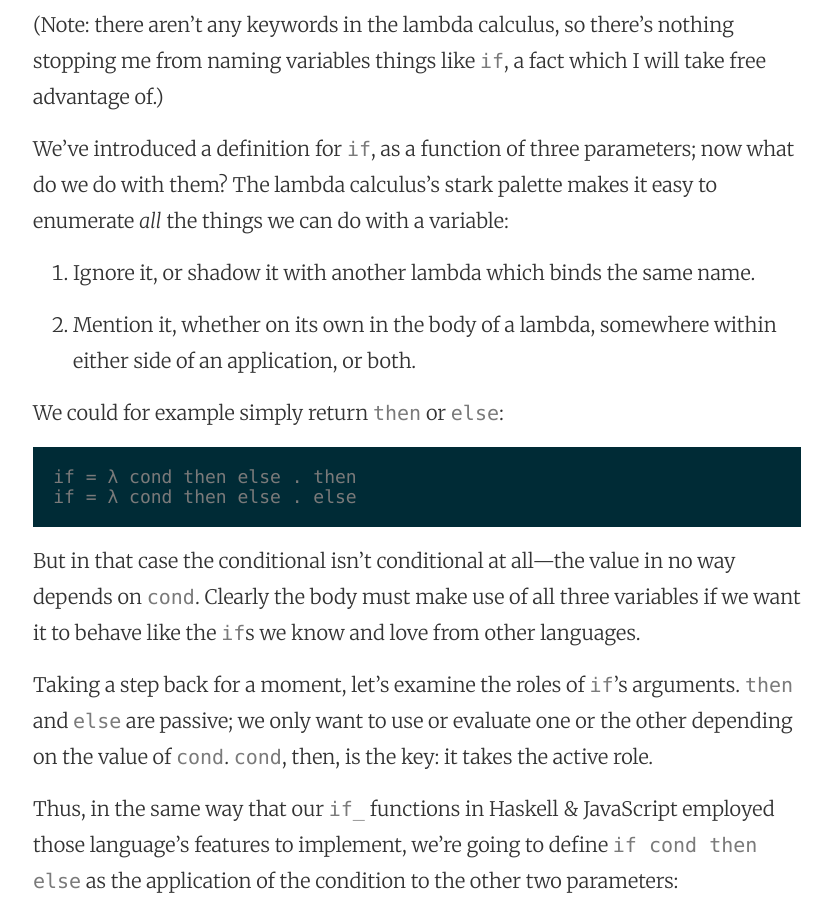
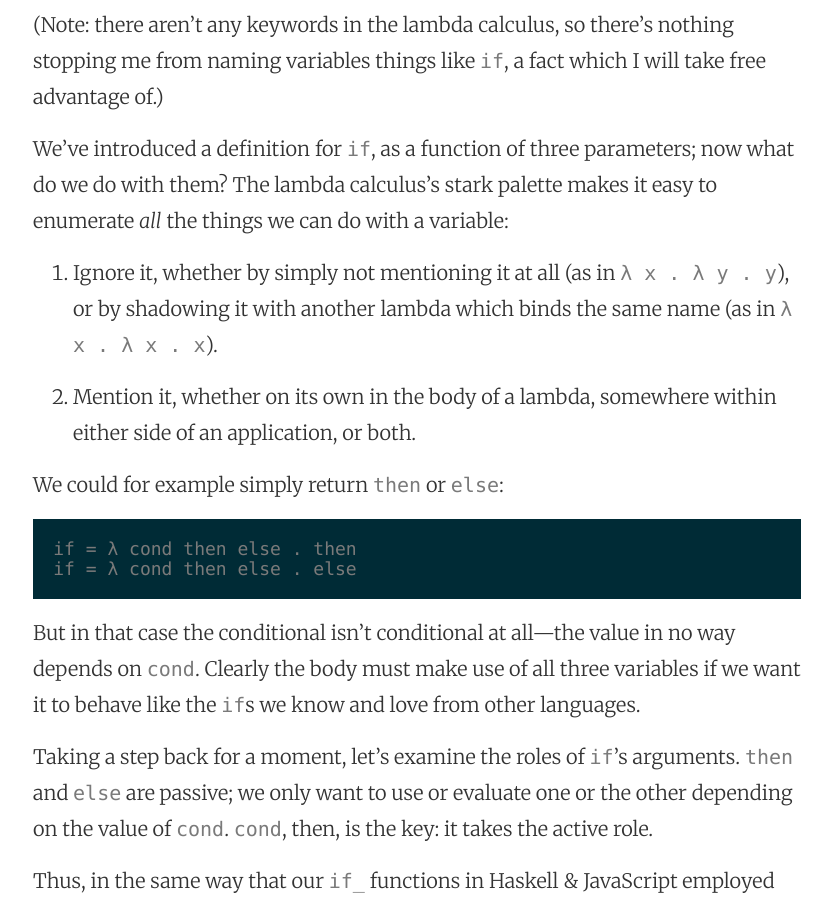
Before and after one commit to robrix/robrix.github.io, a Jekyll site: the page built from _posts/2020-03-29-all-you-need-is-lambda-1-booleans.md, in a window 1280 px wide and 900 px high, scrolled down 6061 px. Shown: the whole window, without its empty margins (223-1055 px from the left). Built offline with Jekyll 4.4.1, drawn with Linux system fonts in a browser that asks for light colours.

Commit message:
Examples of ignoring/shadowing variables.

```diff
--- a/_posts/2020-03-29-all-you-need-is-lambda-1-booleans.md
+++ b/_posts/2020-03-29-all-you-need-is-lambda-1-booleans.md
@@ -140,7 +140,7 @@ if = λ cond then else . ?
 
 We’ve introduced a definition for `if`, as a function of three parameters; now what do we do with them? The lambda calculus’s stark palette makes it easy to enumerate _all_ the things we can do with a variable:
 
-1. Ignore it, or shadow it with another lambda which binds the same name.
+1. Ignore it, whether by simply not mentioning it at all (as in `λ x . λ y . y`), or by shadowing it with another lambda which binds the same name (as in `λ x . λ x . x`).
 
 2. Mention it, whether on its own in the body of a lambda, somewhere within either side of an application, or both.
 
```
